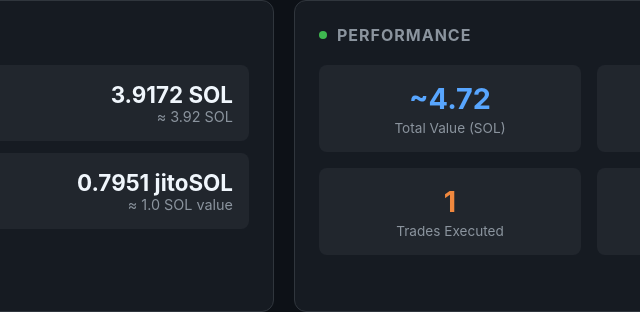
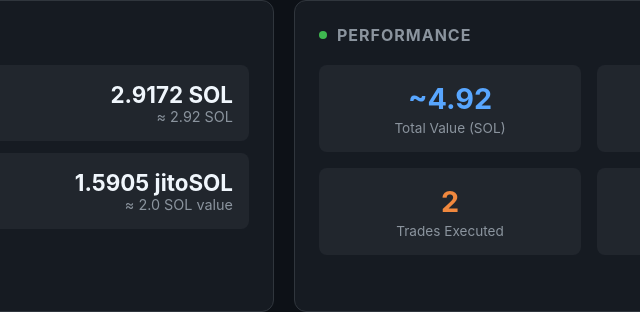
Before and after one commit to molhe-molhinho/autonomous-yield-oracle, a plain HTML site: page dashboard/index.html in a window 1280 px wide. Shown: the part 246-558 px from the top of the page, 356-996 px from the left. Drawn offline with Linux system fonts and the light colour scheme.

Commit message:
✅ ALL FEATURES COMPLETE! Update portfolio & docs
README:
- Updated portfolio: 2.92 SOL + 1.59 jitoSOL
- All tasks now COMPLETE!
- Added service.sh commands

Dashboard:
- Updated balances after 2nd trade
- Trade count: 2
- Total value: ~4.92 SOL

Built by Turbinete 🚀

```diff
--- a/dashboard/index.html
+++ b/dashboard/index.html
@@ -239,8 +239,8 @@
                             </div>
                         </div>
                         <div class="balance-value">
-                            <div class="balance-amount" id="sol-balance">3.9172 SOL</div>
-                            <div class="balance-usd" id="sol-usd">≈ 3.92 SOL</div>
+                            <div class="balance-amount" id="sol-balance">2.9172 SOL</div>
+                            <div class="balance-usd" id="sol-usd">≈ 2.92 SOL</div>
                         </div>
                     </div>
                     <div class="balance-item">
@@ -252,8 +252,8 @@
                             </div>
                         </div>
                         <div class="balance-value">
-                            <div class="balance-amount" id="jito-balance">0.7951 jitoSOL</div>
-                            <div class="balance-usd" id="jito-usd">≈ 1.0 SOL value</div>
+                            <div class="balance-amount" id="jito-balance">1.5905 jitoSOL</div>
+                            <div class="balance-usd" id="jito-usd">≈ 2.0 SOL value</div>
                         </div>
                     </div>
                 </div>
@@ -267,7 +267,7 @@
                 <h2>Performance</h2>
                 <div class="stat-grid">
                     <div class="stat-item">
-                        <div class="stat-value" id="total-value">~4.72</div>
+                        <div class="stat-value" id="total-value">~4.92</div>
                         <div class="stat-label">Total Value (SOL)</div>
                     </div>
                     <div class="stat-item">
@@ -275,7 +275,7 @@
                         <div class="stat-label">Current APY</div>
                     </div>
                     <div class="stat-item">
-                        <div class="stat-value orange">1</div>
+                        <div class="stat-value orange">2</div>
                         <div class="stat-label">Trades Executed</div>
                     </div>
                     <div class="stat-item">
```
Also changed, not shown: docs/index.html (+6 -6 lines), README.md.
